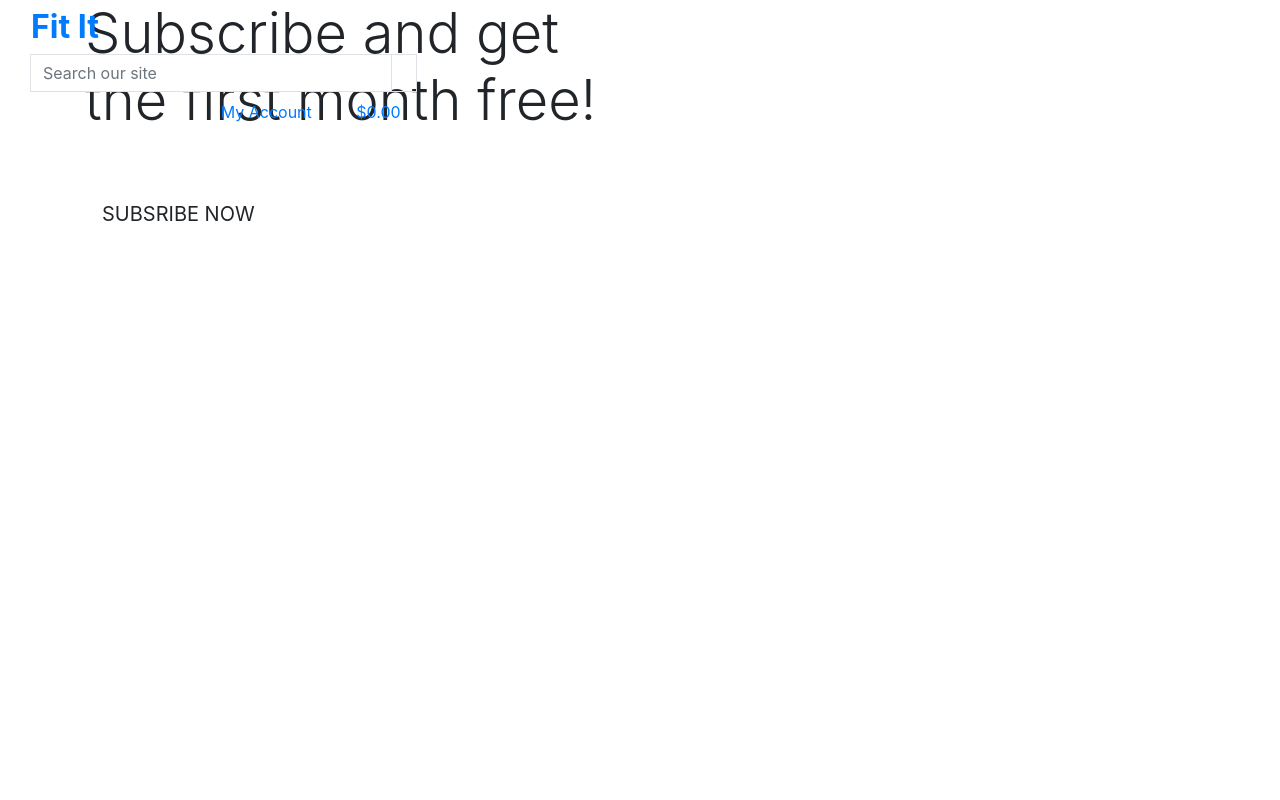
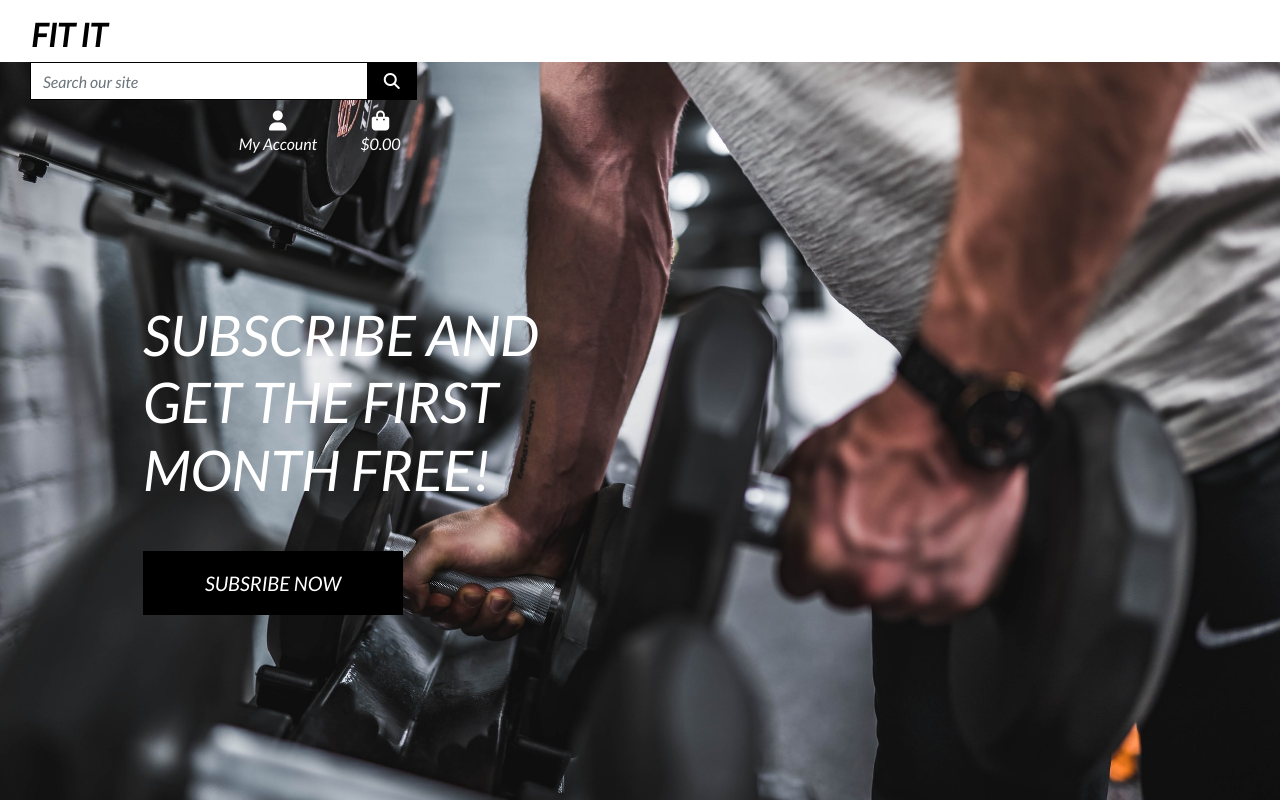
Before and after one commit to ClaudiaLie/MS_4_FitIt, a Django app: page / in a window 1280 px wide. Run offline with Django 3.2, Linux system fonts and the light colour scheme; some libraries are stand-ins or nearby versions.

Commit message:
completed homepage header and CSS

```diff
--- a/fitit/settings.py
+++ b/fitit/settings.py
@@ -149,7 +149,10 @@ USE_TZ = True
 # https://docs.djangoproject.com/en/3.2/howto/static-files/
 
 STATIC_URL = '/static/'
+STATICFILES_DIRS = (os.path.join(BASE_DIR, 'static'),)
 
+MEDIA_URL = '/media/'
+MEDIA_ROOT = os.path.join(BASE_DIR, 'media')
 # Default primary key field type
 # https://docs.djangoproject.com/en/3.2/ref/settings/#default-auto-field
 
--- a/fitit/urls.py
+++ b/fitit/urls.py
@@ -15,9 +15,11 @@ Including another URLconf
 """
 from django.contrib import admin
 from django.urls import path, include
+from django.conf import settings
+from django.conf.urls.static import static
 
 urlpatterns = [
     path('admin/', admin.site.urls),
     path('accounts/', include('allauth.urls')),
     path('', include('home.urls')),
-]
+] + static(settings.MEDIA_URL, document_root=settings.MEDIA_ROOT)
--- a/home/templates/home/index.html
+++ b/home/templates/home/index.html
@@ -13,7 +13,7 @@
     <div class="container h-100">
         <div class="row h-100">
             <div class="col-7 col-md-6 my-auto">
-                <h1 class="display-4 logo-font text-black">Subscribe and get the first month free!</h1>
+                <h1 class="display-4 logo-font text-white">Subscribe and get the first month free!</h1>
                 <div class="my-5">
                     <h4>
                         <a href="" class="shop-now-button btn btn-lg rounded-0 text-uppercase py-3">Subsribe Now</a>
--- /dev/null
+++ b/static/css/base.css
@@ -0,0 +1,81 @@
+html {
+    height: 100%;
+}
+
+body {
+    background: url('/media/photo-1583454110551-21f2fa2afe61.jpg') no-repeat center center fixed;
+    background-size: cover;
+    height: calc(100vh - 164px);
+    color: #555;
+    font-family: 'Lato';
+}
+
+/* from Bulma */
+.icon {
+    align-items: center;
+    display: inline-flex;
+    justify-content: center;
+    height: 1.5rem;
+    width: 1.5rem;
+}
+
+.logo-font {
+    text-transform: uppercase;
+}
+
+.main-logo-link {
+    width: fit-content;
+}
+
+.shop-now-button {
+    background: black;
+    color: white;
+    min-width: 260px;
+}
+
+.btn-black {
+    background: black;
+    color: white;
+}
+
+.shop-now-button:hover,
+.shop-now-button:active,
+.shop-now-button:focus,
+.btn-black:hover,
+.btn-black:active,
+.btn-black:focus {
+    background: #222;
+    color: white;
+}
+
+.text-black {
+    color: #000 !important;
+}
+
+.border-black {
+    border: 1px solid black !important;
+}
+
+/* -------------------------------- Media Queries */
+
+/* Slightly larger container on xl screens */
+@media (min-width: 1200px) {
+  .container {
+    max-width: 80%;
+  }
+}
+
+/* fixed top navbar only on medium and up */
+@media (min-width: 992px) {
+    .fixed-top-desktop-only {
+        position: fixed;
+        top: 0;
+        right: 0;
+        left: 0;
+        z-index: 1030;
+    }
+
+    .header-container {
+        padding-top: 164px;
+    }
+}
--- a/templates/base.html
+++ b/templates/base.html
@@ -15,12 +15,17 @@
 
     {% block corecss %}
     <link rel="stylesheet" href="https://stackpath.bootstrapcdn.com/bootstrap/4.4.1/css/bootstrap.min.css" integrity="sha384-Vkoo8x4CGsO3+Hhxv8T/Q5PaXtkKtu6ug5TOeNV6gBiFeWPGFN9MuhOf23Q9Ifjh" crossorigin="anonymous">
+    <link rel="preconnect" href="https://fonts.googleapis.com">
+    <link rel="preconnect" href="https://fonts.gstatic.com" crossorigin>
+    <link rel="stylesheet" href="https://fonts.googleapis.com/css2?family=Lato:ital@1&display=swap">
+    <link rel="stylesheet" href="{% static 'css/base.css' %}">
     {% endblock %}
 
     {% block extra_css %}
     {% endblock %}
 
     {% block corejs %}
+        <script src="https://kit.fontawesome.com/911c3ddbaa.js" crossorigin="anonymous"></script>
         <script src="https://code.jquery.com/jquery-3.4.1.slim.min.js" integrity="sha384-J6qa4849blE2+poT4WnyKhv5vZF5SrPo0iEjwBvKU7imGFAV0wwj1yYfoRSJoZ+n" crossorigin="anonymous"></script>
         <script src="https://cdn.jsdelivr.net/npm/popper.js@1.16.0/dist/umd/popper.min.js" integrity="sha384-Q6E9RHvbIyZFJoft+2mJbHaEWldlvI9IOYy5n3zV9zzTtmI3UksdQRVvoxMfooAo" crossorigin="anonymous"></script>
         <script src="https://stackpath.bootstrapcdn.com/bootstrap/4.4.1/js/bootstrap.min.js" integrity="sha384-wfSDF2E50Y2D1uUdj0O3uMBJnjuUD4Ih7YwaYd1iqfktj0Uod8GCExl3Og8ifwB6" crossorigin="anonymous"></script>
@@ -33,7 +38,7 @@
 </head>
     <body>
         <header class="container-fluid fixed-top">
-            <div class="row">
+            <div id="topnav" class="row bg-white pt-lg-2 d-none d-lg-flex">
                 <div class="col-12 col-lg-4 my-auto py-1-py-lg-0 text-center text-lg-left">
                     <a href="{% url 'home' %}" class="nav-link main-logo-link">
                         <h2 class="logo-font text-black my-0"><strong>Fit It</strong> </h2>
@@ -57,7 +62,7 @@
             <div class="col-12 col-lg-4 my-auto py-1 py-lg-0">
                 <ul class="list-inline list-unstyled text-center text-lg-right my-0">
                     <li class="list-inline-item dropdown">
-                        <a class="text-black nav-link" href="#" id="user-options" data-toggle="dropdown" aria-haspopup="true" aria-expanded="false">
+                        <a class="text-white nav-link" href="#" id="user-options" data-toggle="dropdown" aria-haspopup="true" aria-expanded="false">
                             <div class="text-center">
                                 <div><i class="fas fa-user fa-lg"></i></div>
                                 <p class="my-0">My Account</p>
@@ -77,7 +82,7 @@
                         </div>
                     </li>
                     <li class="list-inline-item">
-                        <a class="{% if grand_total %}text-info font-weight-bold{% else %}text-black{% endif %} nav-link" href="">
+                        <a class="{% if grand_total %}text-info font-weight-bold{% else %}text-white{% endif %} nav-link" href="">
                             <div class="text-center">
                                 <div><i class="fas fa-shopping-bag fa-lg"></i></div>
                                 <p class="my-0">
```
Also changed, not shown: media/photo-1583454110551-21f2fa2afe61.jpg (added).
